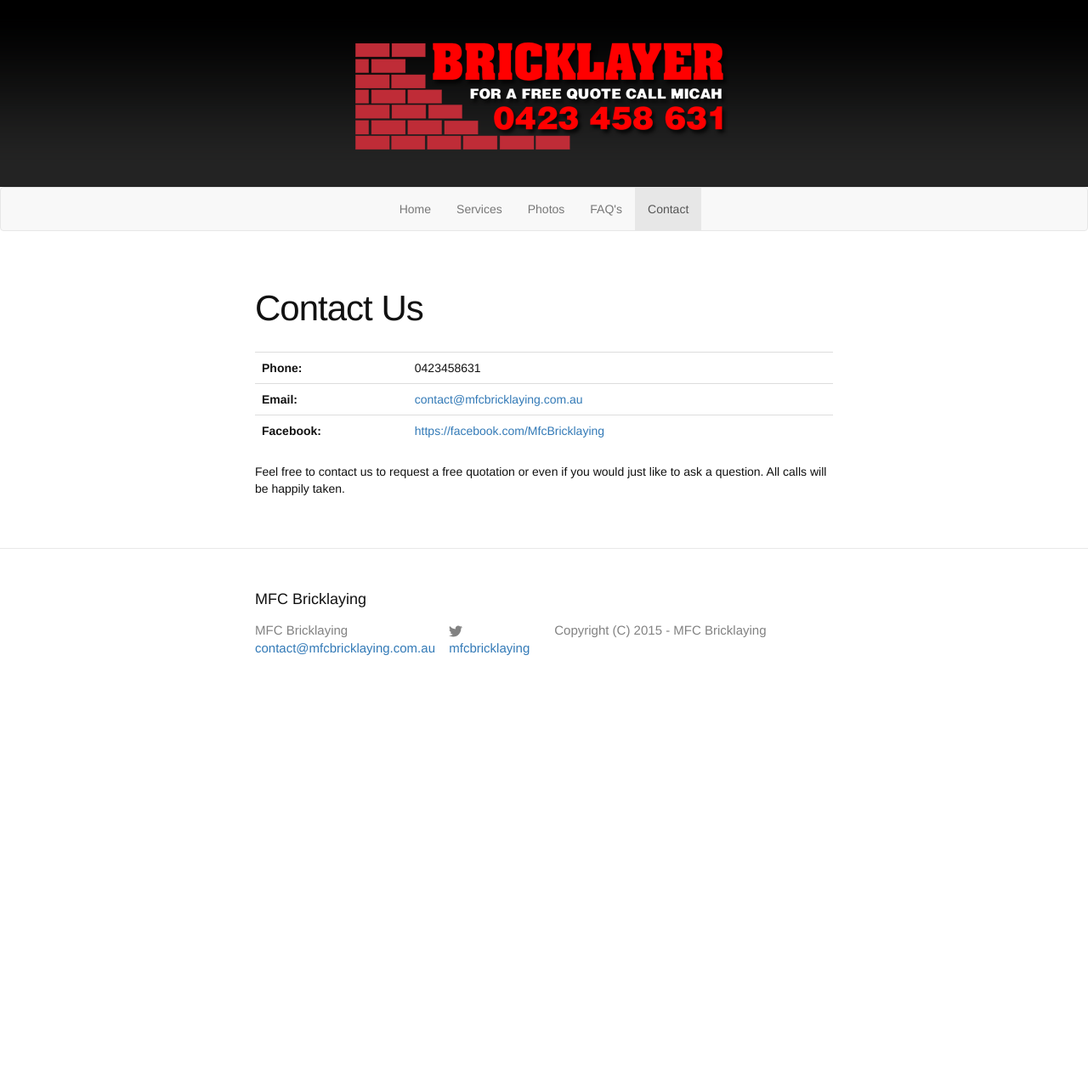
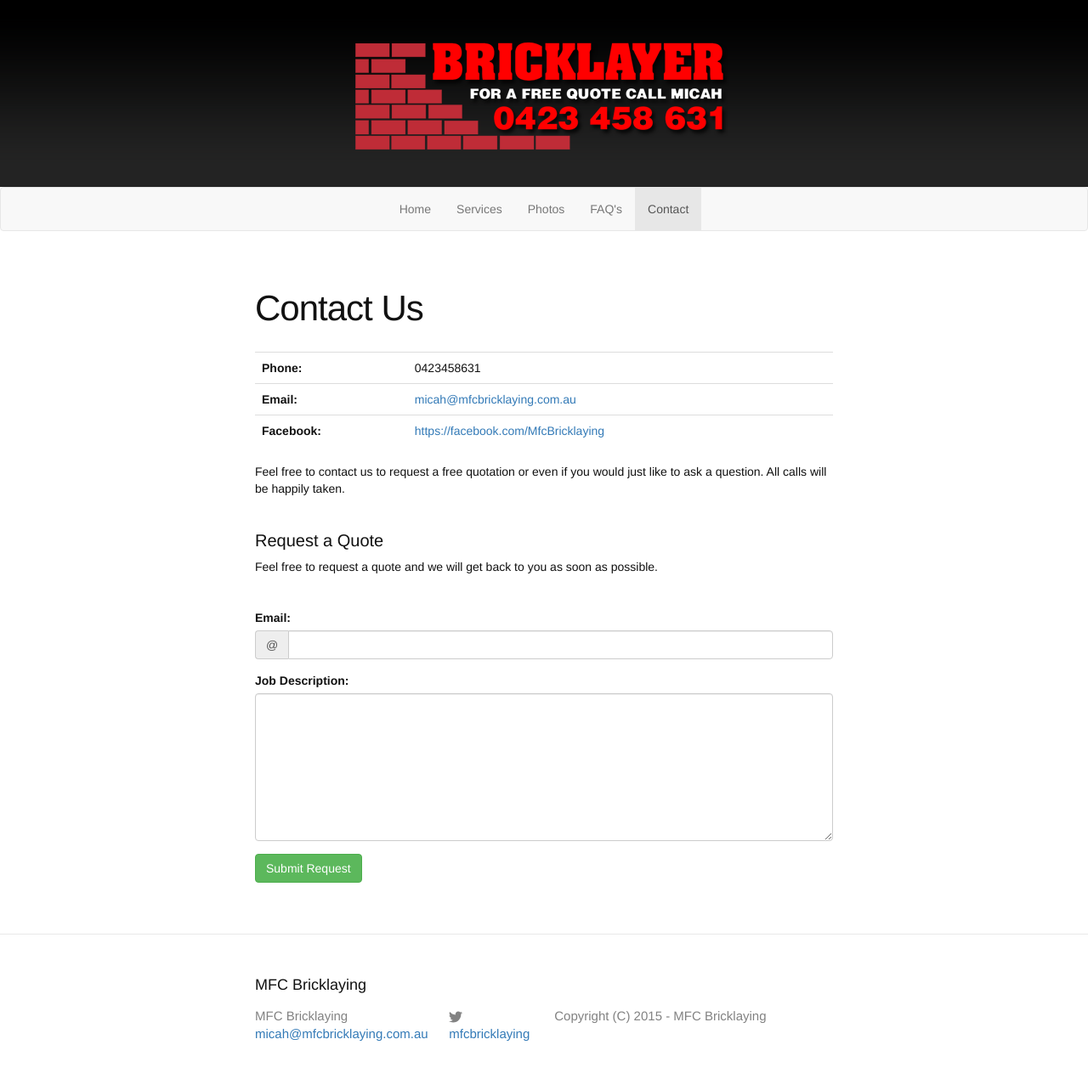
Before and after one commit to mfcbricklaying/mfcbricklaying.github.io, a Jekyll site: the page built from contact.md, in a window 1280 px wide. Shown: the whole page at 85% size. Built offline with Jekyll 4.4.1, drawn with Linux system fonts in a browser that asks for light colours; before the commit the page ends 900 px from its top, so only the background shows below that.

Commit message:
contact form changes

```diff
--- a/_config.yml
+++ b/_config.yml
@@ -1,11 +1,11 @@
 # Site settings
 title: MFC Bricklaying
-email: contact@mfcbricklaying.com.au
+email: micah@mfcbricklaying.com.au
 contact_number: "0423458631"
 description: >
   Copyright (C) 2015 - MFC Bricklaying
 baseurl: ""
-url: "http://localhost:4000"
+url: "http://mfcbricklaying.github.io"
 twitter_username: mfcbricklaying
 facebook_username: MfcBricklaying
 
--- a/contact.md
+++ b/contact.md
@@ -26,4 +26,23 @@
 
 <p>
   Feel free to contact us to request a free quotation or even if you would just like to ask a question. All calls will be happily taken.
-</p>
+</p><br />
+
+<h4>Request a Quote</h4>
+<p>Feel free to request a quote and we will get back to you as soon as possible.</p><br />
+
+<form action="//formspree.io/{{ site.email }}" method="POST">
+  <div class="form-group">
+    <label for="email">Email:</label>
+    <div class="input-group">
+      <span class="input-group-addon" id="basic-addon1">@</span>
+      <input type="email" class="form-control" name="_replyto">
+    </div>
+  </div>
+  <div class="form-group">
+    <label for="email">Job Description:</label>
+    <textarea name="body" class="form-control" rows="8"></textarea>
+  </div>
+
+  <input type="submit" class="btn btn-success" value="Submit Request">
+</form>
```
